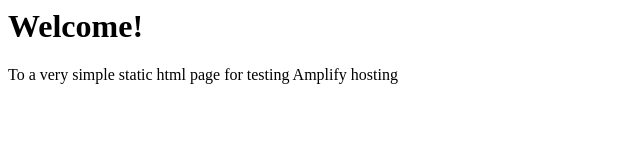
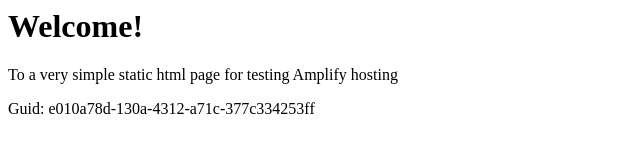
Before and after one commit to aws-aemilia-icn/Github-PR-Commit-Integration-Test-DoNotTouch-Gith-P5X5MO5I-v1-prod-ap-northeast-2, a website: page src/index.html in a window 1280 px wide. Shown: the whole page, without its empty margins (0-640 px from the left). Drawn offline with Linux system fonts and the light colour scheme.

Commit message:
commit from integ tests

```diff
--- a/src/index.html
+++ b/src/index.html
@@ -1,3 +1,5 @@
+
+
 <html lang="en">
 
 <head>
@@ -10,6 +12,6 @@
 <body>
     <h1>Welcome!</h1>
     <p>To a very simple static html page for testing Amplify hosting</p>
-</body>
+    <p>Guid: e010a78d-130a-4312-a71c-377c334253ff</p></body>
 
 </html>
```
